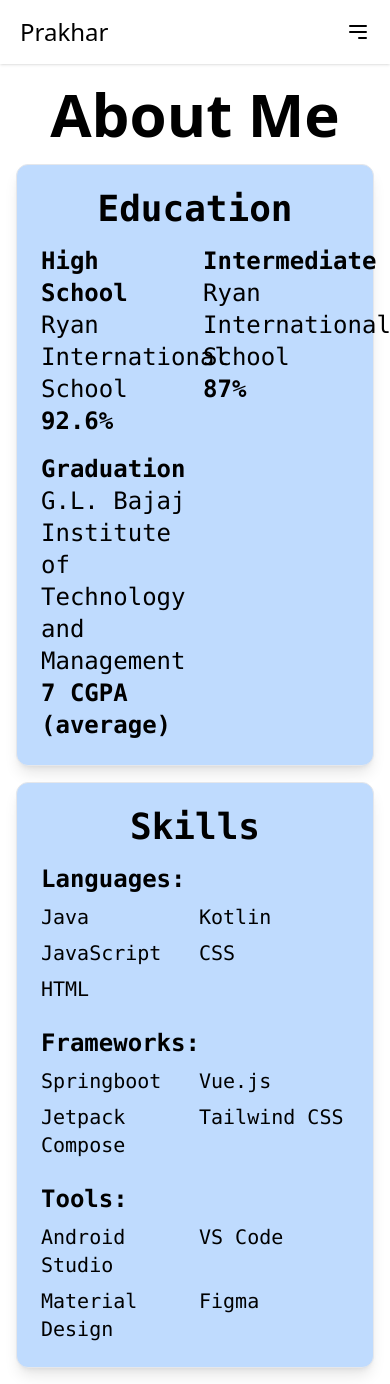
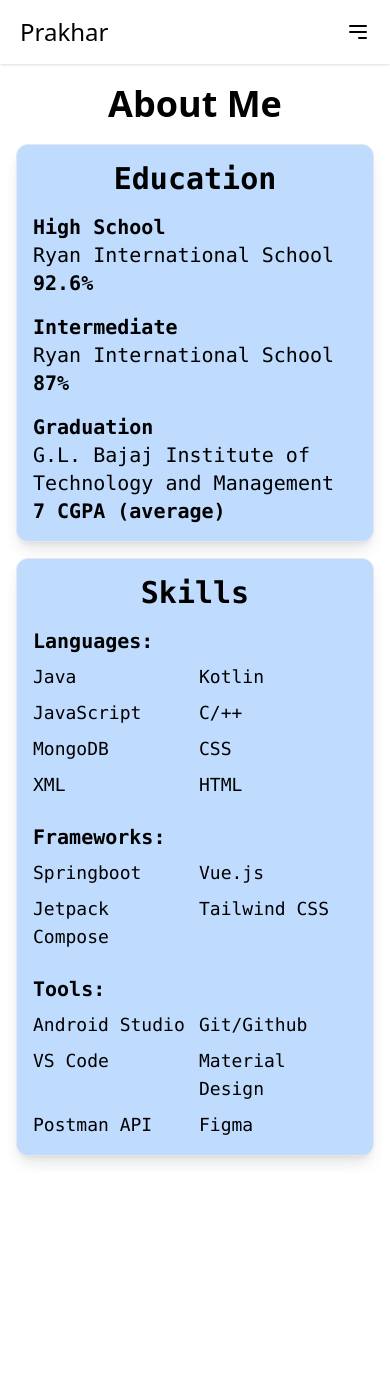
Before and after one commit to prakharbhatnagar20/Personal-Portflio-Website, a Vue app: page /about in a window 390 px wide. After the commit the page ends 1172 px from the top, so only its background shows below. Built offline with nearby package versions, Linux system fonts and the light colour scheme.

Commit message:
about me change

```diff
--- a/src/views/AboutView.vue
+++ b/src/views/AboutView.vue
@@ -1,11 +1,11 @@
 <template>
-  <div class="text-6xl text-center m-5 font-bold">About Me</div>
+  <div class="text-4xl sm:text-5xl md:text-6xl text-center m-5 font-bold">About Me</div>
   <div class="grid grid-cols-1 md:grid-cols-2 gap-4 m-4">
 
     <!-- Education Section -->
-    <div class="bg-blue-200 text-center border text-2xl rounded-xl shadow-lg p-6 font-mono">
-      <h1 class="font-bold text-4xl mb-4">Education</h1>
-      <div class="grid grid-cols-2 gap-4 text-left">
+    <div class="bg-blue-200 text-center border text-xl sm:text-2xl rounded-xl shadow-lg p-4 sm:p-6 font-mono">
+      <h1 class="font-bold text-3xl sm:text-4xl mb-4">Education</h1>
+      <div class="grid grid-cols-1 sm:grid-cols-2 gap-4 text-left">
         <div>
           <h2 class="font-semibold">High School</h2>
           <p>Ryan International School</p>
@@ -25,43 +25,49 @@
     </div>
 
     <!-- Skills Section -->
-    <div class="bg-blue-200 text-center border text-2xl rounded-xl shadow-lg p-6 font-mono">
+    <div class="bg-blue-200 text-center border text-xl sm:text-2xl rounded-xl shadow-lg p-4 sm:p-6 font-mono">
       <div class="flex flex-col items-center">
-        <div class="font-bold text-4xl w-full mb-4">
+        <div class="font-bold text-3xl sm:text-4xl w-full mb-4">
           Skills
         </div>
 
         <!-- Languages -->
-        <div class="font-bold text-2xl text-left w-full mb-2">
+        <div class="font-bold text-xl sm:text-2xl text-left w-full mb-2">
           Languages:
         </div>
-        <div class="text-xl grid grid-cols-2 gap-2 w-full text-left">
+        <div class="text-lg sm:text-xl grid grid-cols-2 gap-2 w-full text-left">
           <div class="font-mono">Java</div>
           <div class="font-mono">Kotlin</div>
           <div class="font-mono">JavaScript</div>
+          <div class="font-mono">C/++</div>
+          <div class="font-mono">MongoDB</div>
           <div class="font-mono">CSS</div>
+          <div class="font-mono">XML</div>
           <div class="font-mono">HTML</div>
         </div>
 
         <!-- Frameworks -->
-        <div class="font-bold text-2xl text-left w-full mt-6 mb-2">
+        <div class="font-bold text-xl sm:text-2xl text-left w-full mt-6 mb-2">
           Frameworks:
         </div>
-        <div class="text-xl grid grid-cols-2 gap-2 w-full text-left">
+        <div class="text-lg sm:text-xl grid grid-cols-2 gap-2 w-full text-left">
           <div class="font-mono">Springboot</div>
           <div class="font-mono">Vue.js</div>
           <div class="font-mono">Jetpack Compose</div>
           <div class="font-mono">Tailwind CSS</div>
+
         </div>
 
         <!-- Tools -->
-        <div class="font-bold text-2xl text-left w-full mt-6 mb-2">
+        <div class="font-bold text-xl sm:text-2xl text-left w-full mt-6 mb-2">
           Tools:
         </div>
-        <div class="text-xl grid grid-cols-2 gap-2 w-full text-left">
+        <div class="text-lg sm:text-xl grid grid-cols-2 gap-2 w-full text-left">
           <div class="font-mono">Android Studio</div>
+          <div class="font-mono">Git/Github</div>
           <div class="font-mono">VS Code</div>
           <div class="font-mono">Material Design</div>
+          <div class="font-mono">Postman API</div>
           <div class="font-mono">Figma</div>
         </div>
       </div>
@@ -71,6 +77,7 @@
 </template>
 
 
+
 <style scoped>
 /* Add any additional custom styles here if needed */
 </style>
--- a/src/views/ContactmeView.vue
+++ b/src/views/ContactmeView.vue
@@ -1,34 +1,71 @@
 <template>
   <body class="bg-gray-100 font-sans">
-
     <!-- Contact Section -->
     <section class="container mx-auto my-8 p-8 bg-white shadow-md rounded-md">
       <h2 class="text-3xl font-bold mb-6">Contact Me</h2>
 
       <!-- Contact Form -->
-  <form action="#" method="post">
+      <form @submit.prevent="handleSubmit">
         <div class="grid grid-cols-1 md:grid-cols-2 gap-4">
           <div class="mb-4">
             <label for="name" class="block text-gray-700 text-sm font-bold mb-2">Your Name</label>
-        <input type="text" id="name" name="name" class="w-full px-4 py-2 border rounded-md focus:outline-none focus:border-blue-500">
+            <input type="text" id="name" name="name" v-model="form.name" class="w-full px-4 py-2 border rounded-md focus:outline-none focus:border-blue-500">
           </div>
 
           <div class="mb-4">
             <label for="email" class="block text-gray-700 text-sm font-bold mb-2">Your Email</label>
-        <input type="email" id="email" name="email" class="w-full px-4 py-2 border rounded-md focus:outline-none focus:border-blue-500">
+            <input type="email" id="email" name="email" v-model="form.email" class="w-full px-4 py-2 border rounded-md focus:outline-none focus:border-blue-500">
           </div>
         </div>
 
         <div class="mb-4">
           <label for="message" class="block text-gray-700 text-sm font-bold mb-2">Your Message</label>
-      <textarea id="message" name="message" rows="4" class="w-full px-4 py-2 border rounded-md focus:outline-none focus:border-blue-500"></textarea>
+          <textarea id="message" name="message" v-model="form.message" rows="4" class="w-full px-4 py-2 border rounded-md focus:outline-none focus:border-blue-500"></textarea>
         </div>
 
         <button type="submit" class="bg-blue-500 text-white px-6 py-3 rounded-md hover:bg-blue-600 focus:outline-none">Send Message</button>
       </form>
     </section>
 
-
-
+    <!-- Toast Notification -->
+    <transition name="fade" v-if="showToast">
+      <div class="fixed top-4 right-4 bg-green-500 text-white py-2 px-4 rounded-md shadow-md">
+        Message sent successfully!
+      </div>
+    </transition>
   </body>
 </template>
+
+<script setup>
+import { ref } from 'vue'
+
+const form = ref({
+  name: '',
+  email: '',
+  message: ''
+})
+
+const showToast = ref(false)
+
+const handleSubmit = () => {
+  // Simulate form submission
+  setTimeout(() => {
+    // Show toast notification
+    showToast.value = true
+
+    // Hide toast after 3 seconds
+    setTimeout(() => {
+      showToast.value = false
+    }, 3000)
+  }, 500)
+}
+</script>
+
+<style scoped>
+.fade-enter-active, .fade-leave-active {
+  transition: opacity 0.5s;
+}
+.fade-enter-from, .fade-leave-to {
+  opacity: 0;
+}
+</style>
--- a/src/views/ProjectsView.vue
+++ b/src/views/ProjectsView.vue
@@ -6,8 +6,8 @@
             <div class="grid grid-cols-1 md:grid-cols-3">
                 <div class="flex flex-col justify-center m-7"><img src="/portwebimg.png" alt="Your Name" class="w-full"></div>
                 <div class="text-2xl col-span-2 font-mono text-left md:text-center md:pl-4">My Portfolio is a personal website developed using Vue.js and styled with Tailwind CSS. The website serves as a showcase of my skills, projects, and experiences in the field of Android development. The design is clean, modern, and responsive, ensuring an optimal viewing experience across various devices.</div>
-                <div class="text-2xl col-span-2 font-mono text-center">
-                    Link - <a href="#">Your Portfolio Link</a>
+                <div class="hover:text-blue-50 text-2xl col-span-2 font-mono text-center">
+                    Link - <a href="https://github.com/prakharbhatnagar20/Personal-Portflio-Website">Portfolio Link</a>
                 </div>
             </div>
         </div>
@@ -19,8 +19,22 @@
             <div class="grid grid-cols-1 md:grid-cols-3">
                 <div class="flex flex-col justify-center m-7"><img src="/quizapp.png" alt="Your Name" class="w-full"></div>
                 <div class="text-2xl col-span-2 font-mono text-left md:text-center md:pl-4">QuizMaster is an engaging and educational quiz app developed entirely in Kotlin. With a sleek and intuitive user interface, the app offers a dynamic platform for users to test their knowledge across various subjects. Whether you're looking to challenge yourself or have a fun learning experience, QuizMaster provides a diverse range of quizzes to cater to different interests and expertise levels.</div>
-                <div class="text-2xl col-span-2 font-mono text-center">
-                    Link - <a href="#">Quiz App Link</a>
+                <div class="hover:text-blue-50 text-2xl col-span-2 font-mono text-center">
+                    Link - <a href="https://github.com/prakharbhatnagar20/Quiz-App">Quiz App Link</a>
+                </div>
+            </div>
+        </div>
+    </div>
+    <div class="flex flex-col md:flex-row">
+        <div class="md:w-1/3"></div>
+        <div class="bg-blue-200 w-full md:w-2/3 rounded-xl shadow-xl m-4">
+            <div class="text-4xl text-center m-3 font-bold">Pal App</div>
+            <div class="grid grid-cols-1 md:grid-cols-3">
+                <div class="flex flex-col justify-center m-7"><img src="/pal.png" alt="Your Name" class="w-full"></div>
+                <div class="text-2xl col-span-2 font-mono text-left md:text-center md:pl-4"> Developed a Pad App utilizing Kotlin, showcasing proficiency in modern Android app development. Pal App is a social media application which unite the friends separated for long period of the time and notify them
+if they end up in the same city. The application is developed using modern technologies like jetpack compose and material design.</div>
+                <div class="hover:text-blue-50 text-2xl col-span-2 font-mono text-center">
+                    Link - <a href="https://github.com/prakharbhatnagar20/Pal-App">Pal App Link</a>
                 </div>
             </div>
         </div>
@@ -33,7 +47,7 @@
                 <div class="flex flex-col justify-center m-7"><img src="/projectmanege.jpg" alt="Your Name" class="w-full"></div>
                 <div class="text-2xl col-span-2 font-mono text-left md:text-center md:pl-4">Project Engine is a robust and efficient project management application meticulously crafted using Kotlin. Tailored for streamlined collaboration and organization, the app empowers users to plan, execute, and monitor projects seamlessly. With a user-friendly interface and a suite of powerful features, Project Engine simplifies project management, enabling teams to work cohesively towards success.</div>
             </div>
-            <div class="text-2xl col-span-2 font-mono text-center">
+            <div class="hover:text-blue-50 text-2xl col-span-2 font-mono text-center">
                     Link - <a href="#">Project Engine App Link</a>
                 </div>
         </div>
```
Also changed, not shown: pal.png (added). Lines whose indentation alone changed are shown as unchanged.
